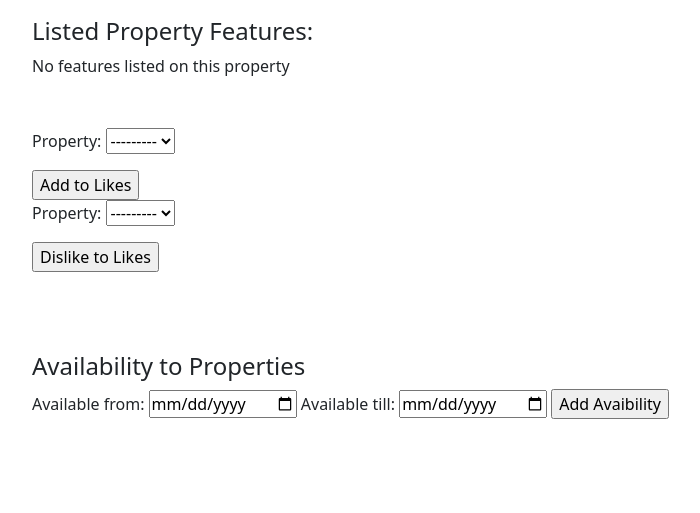
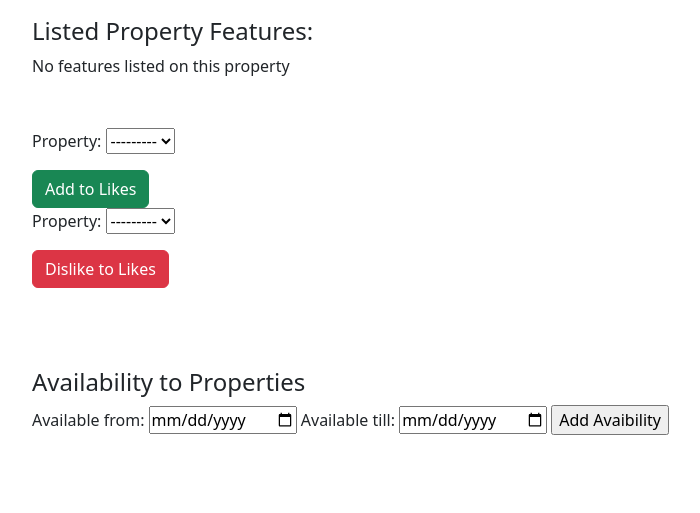
Before and after one commit to Tosin0814/Nomadic, a Django app: template main_app/templates/property/detail.html in a window 1280 px wide. Shown: the part 325-838 px from the top of the page, without its empty margins (144-844 px from the left). Run offline with Django 4.2, Linux system fonts and the light colour scheme; the template is opened without the code that fills it: values that come from a table or form of the project are taken from there, others are empty.

Commit message:
add boostrap

```diff
--- a/main_app/templates/property/detail.html
+++ b/main_app/templates/property/detail.html
@@ -113,12 +113,12 @@
         <form action="{% url 'add_like' property.id %}" method="post" style="margin-top:50px">
             {% csrf_token %}
             {{like_form.as_p}}
-            <input type="submit" value="Add to Likes">
+            <button type="submit" class="btn btn-small btn-success" >Add to Likes</button>
         </form>
         <form action="{% url 'add_dislike' property.id %}" method="post">
             {% csrf_token %}
             {{like_form.as_p}}
-            <input type="submit" value="Dislike to Likes">
+            <button type="submit" class="btn btn-small btn-danger">Dislike to Likes</button>
         </form>
 
         <!-- Availability -->
```
